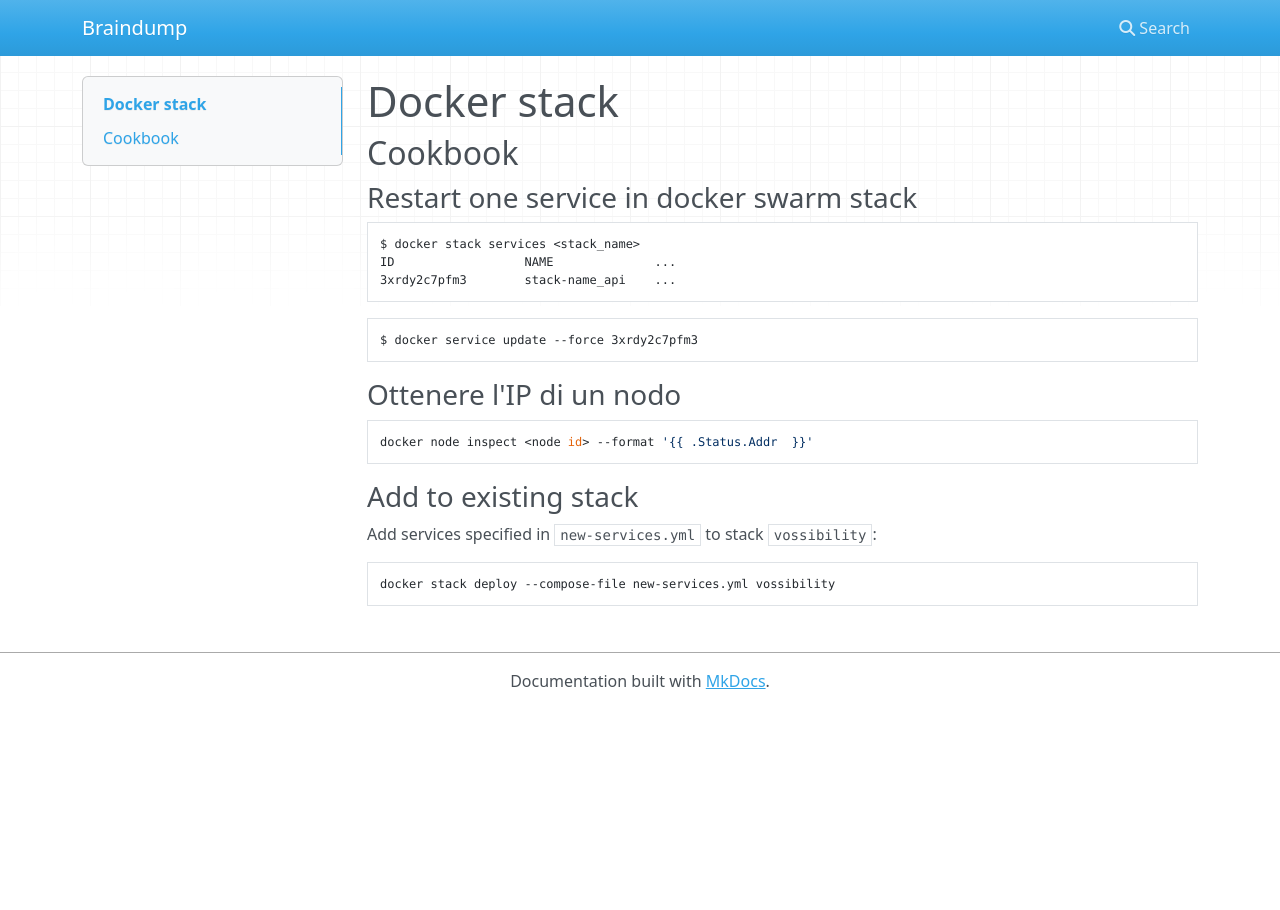
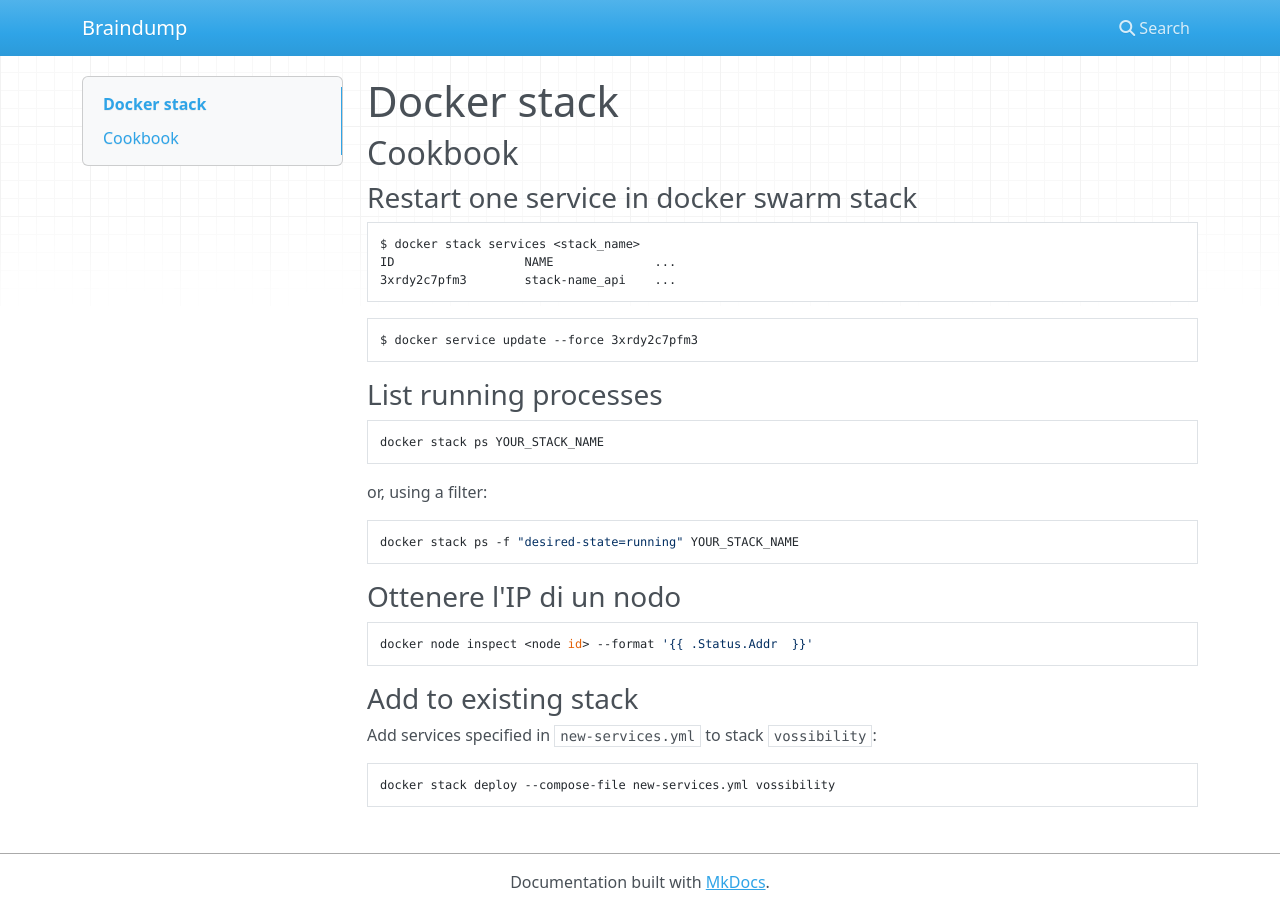
Before and after one commit to anotherMe/braindump, an MkDocs documentation site: the page built from docs/misc/docker_stack.md, in a window 1280 px wide. Built offline with MkDocs 1.6.1, drawn with Linux system fonts in a browser that asks for light colours; nearby versions of some CDN libraries.

Commit message:
New recipe

````diff
--- a/docs/misc/docker_stack.md
+++ b/docs/misc/docker_stack.md
@@ -15,6 +15,17 @@ ID                  NAME              ...
 $ docker service update --force 3xrdy2c7pfm3
 ```
 
+### List running processes
+
+```bash
+docker stack ps YOUR_STACK_NAME
+```
+
+or, using a filter:
+
+```bash
+docker stack ps -f "desired-state=running" YOUR_STACK_NAME
+```
 
 ### Ottenere l'IP di un nodo
 
````
